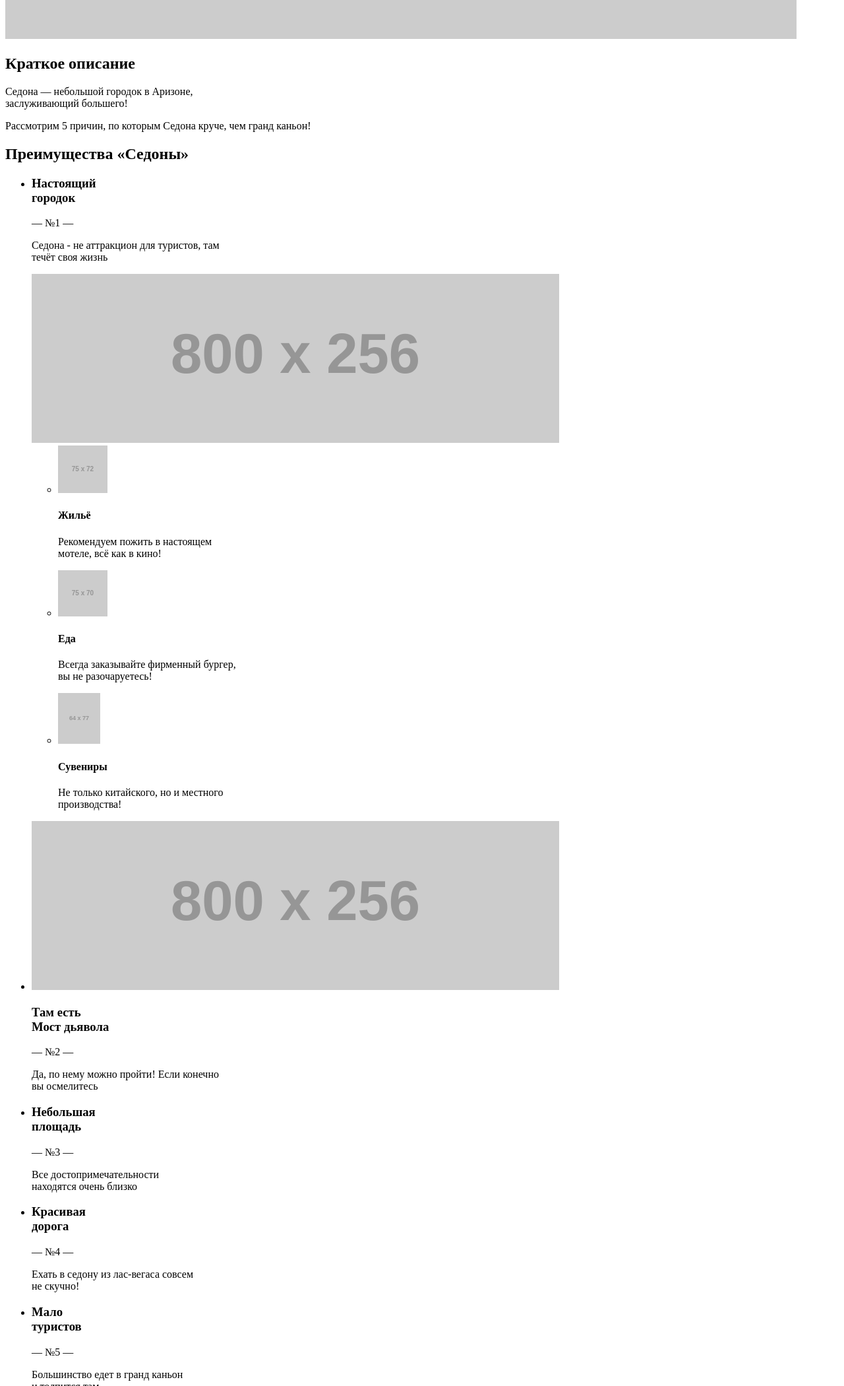
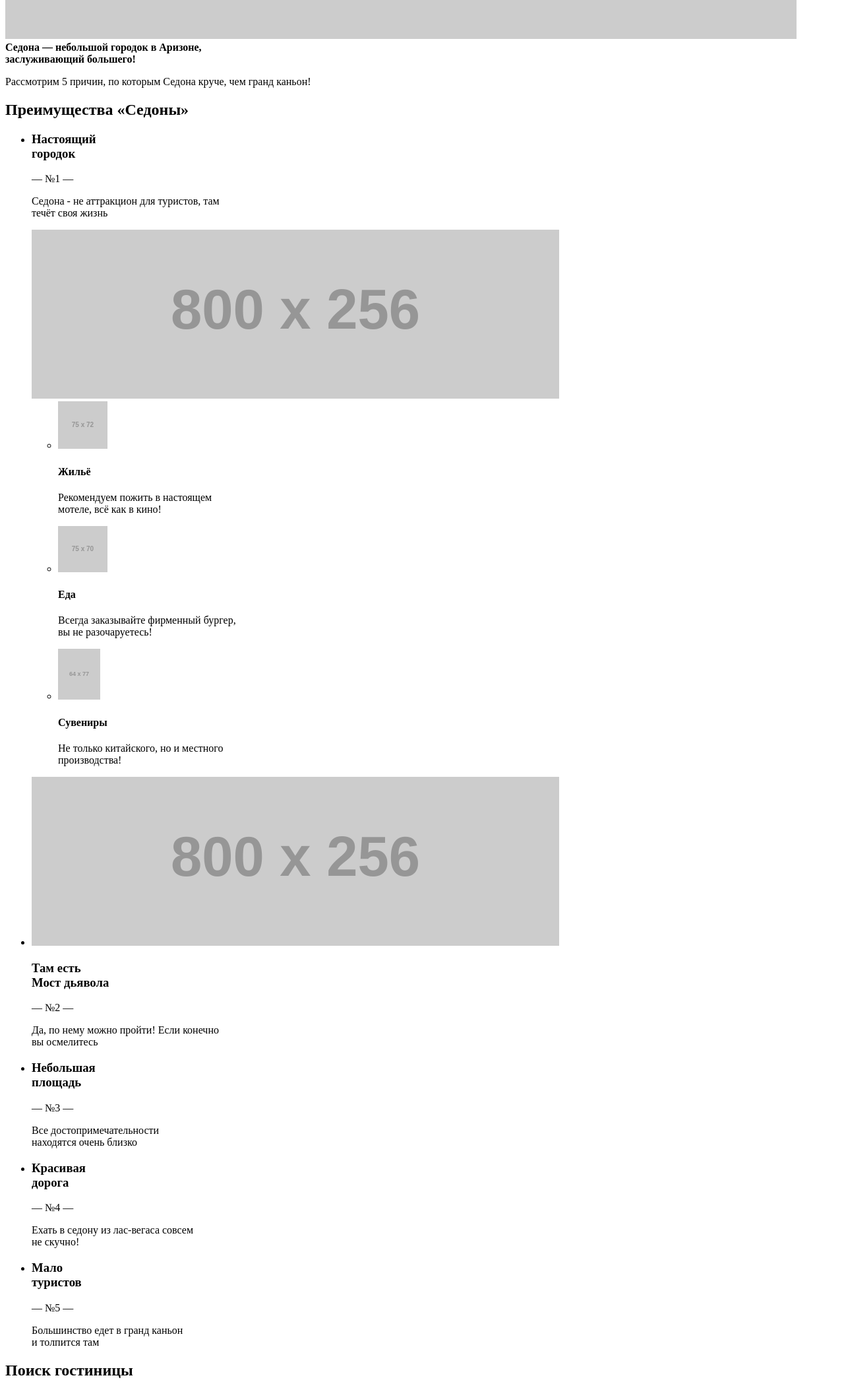
Before and after one commit to AlucardOpp/1605271-sedona-30, a plain HTML site: page index.html in a window 1280 px wide. Shown: the part 700-2800 px from the top of the page at 66% size. Drawn offline with Linux system fonts and the light colour scheme; placeholder pictures from the web are drawn by us.

Commit message:
Update index.html

```diff
--- a/index.html
+++ b/index.html
@@ -31,17 +31,16 @@
   <main>
     <h1>Город "Седона"</h1>
     <img src="https://via.placeholder.com/1200x509" alt="Виды гор «Седоны»">
+      <div>
+      <b>Седона — небольшой городок в Аризоне,<br>заслуживающий большего!</b>
+      </div>
     <section>
-      <h2>Краткое описание</h2>
-      <p>Седона — небольшой городок в Аризоне,<br>заслуживающий большего!</p>
       <p>Рассмотрим 5 причин, по которым Седона круче, чем гранд каньон!</p>
-    </section>
-    <section>
       <h2>Преимущества «Седоны»</h2>
       <ul>
         <li>
           <h3>Настоящий<br> городок</h3>
-          <p>— №1 —</p>
+          <span>— №1 —</span>
           <P>Седона - не аттракцион для туристов, там<br> течёт своя жизнь</P>
           <img src="https://via.placeholder.com/800x256" alt="Одно из зданий «Седоны»">
           <ul>
@@ -65,29 +64,29 @@
         <li>
           <img src="https://via.placeholder.com/800x256" alt="«Мост Дьявола»">
           <h3>Там есть<br>Мост дьявола</h3>
-          <p>— №2 —</p>
+          <span>— №2 —</span>
           <p>Да, по нему можно пройти! Если конечно<br> вы осмелитесь</p>
         </li>
         <li>
           <h3>Небольшая<br>площадь</h3>
-          <p>— №3 —</p>
+          <span>— №3 —</span>
           <p>Все достопримечательности<br> находятся очень близко</p>
         </li>
         <li>
           <h3>Красивая<br>дорога</h3>
-          <p>— №4 —</p>
+          <span>— №4 —</span>
           <p>Ехать в седону из лас-вегаса совсем<br> не скучно!</p>
         </li>
         <li>
           <h3>Мало<br>туристов</h3>
-          <p>— №5 —</p>
+          <span>— №5 —</span>
           <p>Большинство едет в гранд каньон<br> и толпится там</p>
         </li>
       </ul>
     </section>
     <section>
       <h2>Поиск гостиницы</h2>
-      <p>Заинтересовались?</p>
+      <p><b>Заинтересовались?</b></p>
       <p>Укажите предполагаемые даты поездки,<br>и мы покажем вам лучшие предложения гостиниц в седоне</p>
       <button type="button">Поиск гостиницы в Седоне</button>
       <!--Здесь будет попап-->
@@ -101,7 +100,7 @@
     <h2>Контактные данные</h2>
     <p>
       #VISITSEDONA<br>
-      Тел: +7(495) 666-01-66
+      Тел: <a href="tel:+74956660166">+7(495) 666-01-66</a>
     </p>
     <h2>Социальные сети</h2>
     <ul>
```
